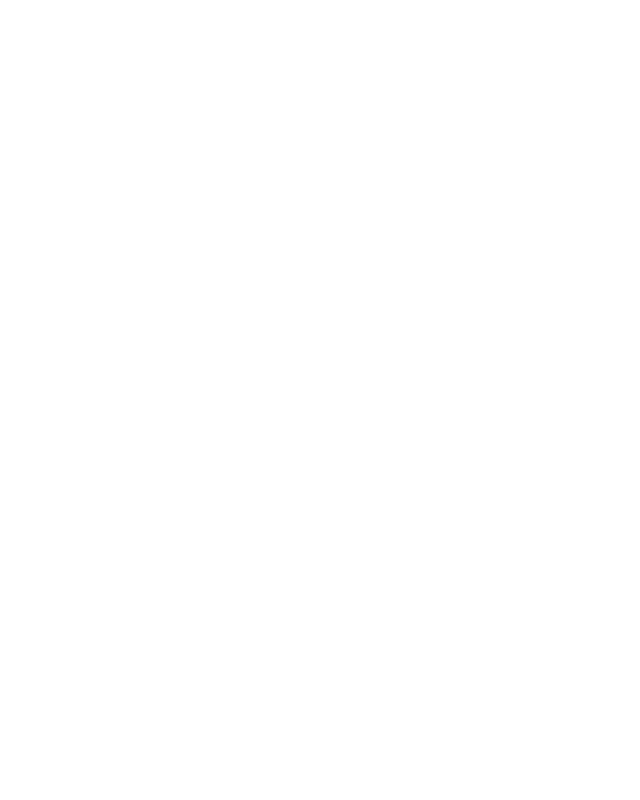
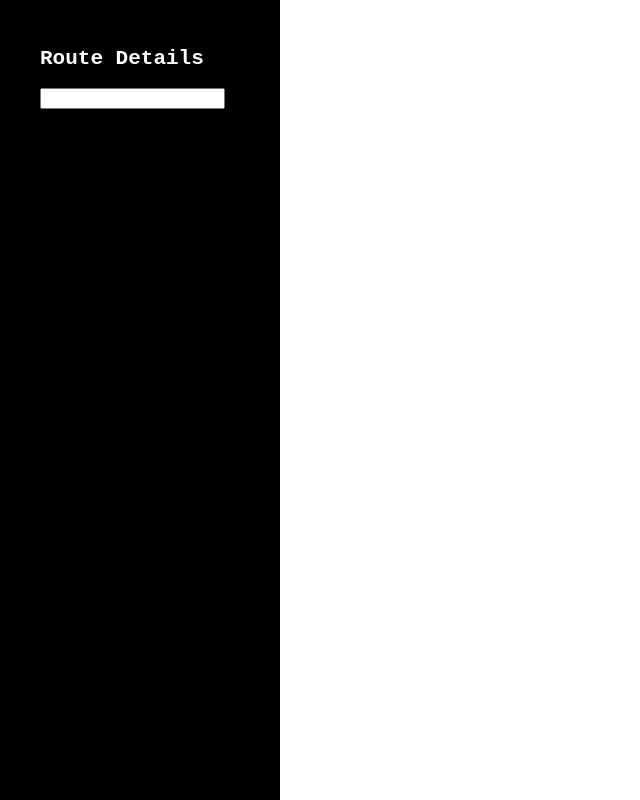
Before and after one commit to badgentlemen/funmap, a React (Create React App) app: page / in a window 1280 px wide. Shown: the whole page, without its empty margins (0-640 px from the left). Built offline with nearby package versions, Linux system fonts and the light colour scheme.

Commit message:
проектирование мэйн компонентов

```diff
--- a/public/index.html
+++ b/public/index.html
@@ -1,41 +1,15 @@
 <!DOCTYPE html>
-<html lang="en">
-  <head>
+<html lang="ru">
+<head>
     <meta charset="utf-8" />
     <link rel="shortcut icon" href="%PUBLIC_URL%/favicon.ico" />
-    <meta
-      name="viewport"
-      content="width=device-width, initial-scale=1, shrink-to-fit=no"
-    />
+    <meta name="viewport" content="width=device-width, initial-scale=1, shrink-to-fit=no" />
     <meta name="theme-color" content="#000000" />
-    <!--
-      manifest.json provides metadata used when your web app is installed on a
-      user's mobile device or desktop. See https://developers.google.com/web/fundamentals/web-app-manifest/
-    -->
-    <link rel="manifest" href="%PUBLIC_URL%/manifest.json" />
-    <!--
-      Notice the use of %PUBLIC_URL% in the tags above.
-      It will be replaced with the URL of the `public` folder during the build.
-      Only files inside the `public` folder can be referenced from the HTML.
+    <title>funmap</title>
+</head>
 
-      Unlike "/favicon.ico" or "favicon.ico", "%PUBLIC_URL%/favicon.ico" will
-      work correctly both with client-side routing and a non-root public URL.
-      Learn how to configure a non-root public URL by running `npm run build`.
-    -->
-    <title>funmap</title>
-  </head>
-  <body>
+<body>
     <noscript>You need to enable JavaScript to run this app.</noscript>
     <div id="root"></div>
-    <!--
-      This HTML file is a template.
-      If you open it directly in the browser, you will see an empty page.
-
-      You can add webfonts, meta tags, or analytics to this file.
-      The build step will place the bundled scripts into the <body> tag.
-
-      To begin the development, run `npm start` or `yarn start`.
-      To create a production bundle, use `npm run build` or `yarn build`.
-    -->
-  </body>
+</body>
 </html>
--- a/src/HomeLayout.tsx
+++ b/src/HomeLayout.tsx
@@ -1,12 +1,34 @@
 import React, { Component } from 'react';
+import MapBox from './component/Mapbox';
+import Sidebar from './component/Sidebar';
 import './app.css';
 
 class HomeLayout extends Component {
+
+
+
+    private renderBoard(): JSX.Element {
+        return (
+            <div className="HomeLayout__boardWrapper">
+                <Sidebar />
+            </div>
+        )
+    }
+
+    private renderLayoutPage(): JSX.Element {
+        return (
+            <div className="HomeLayout__layoutPage">
+                <MapBox/>
+            </div>
+        )
+    }
+
     render() {
         return (
             <div className="HomeLayout__layout">
                 <div className="HomeLayout__wrapper">
-
+                    { this.renderBoard() }
+                    { this.renderLayoutPage() }
                 </div>
             </div>
         );
--- a/src/app.css
+++ b/src/app.css
@@ -0,0 +1,51 @@
+html,
+body {
+    position: relative;
+    margin: 0;
+    padding: 0;
+    font-size: 14px;
+    font-family: 'Courier New', Courier, monospace;
+}
+
+
+.HomeLayout__layout {
+    position: relative;
+    display: flex;
+    flex-direction: row;
+    background-color: white;
+    min-height: 100vh;
+}
+
+.HomeLayout__wrapper {
+    position: relative;
+    display: flex;
+    flex-direction: row;
+}
+
+.HomeLayout__boardWrapper {
+    height: 100vh;
+    display: flex;
+    flex-direction: row;
+    position: fixed;
+    left: 0px;
+    width: inherit;
+    z-index: 300;
+    transition: width 0.25s ease-in-out 0s;
+    min-width: 280px;
+    background-color: black;
+    color: white;
+}
+
+.ui-sidebar {
+    position: relative;
+    flex: 1 1 auto;
+    overflow-y: auto;
+}
+
+.ui-sidebar__wrapper {
+    position: relative;
+    display: flex;
+    flex-direction: column;
+    padding: 30px 40px;
+    height: 1200px;
+}
--- /dev/null
+++ b/src/component/Mapbox/Mapbox.tsx
@@ -0,0 +1,38 @@
+import React, { Component } from 'react';
+
+interface IMapBoxProps {
+
+}
+
+interface IMapBoxState {
+    map: HTMLDivElement | null
+}
+
+export default class MapBox extends Component<IMapBoxProps, IMapBoxState> {
+    constructor(props: IMapBoxProps) {
+        super(props);
+        this.initMap();
+    }
+
+    private initMap() {
+
+    }
+
+    private destroyMap() {
+
+    }
+
+    renderMap() {
+
+    }
+
+    render() {
+        return (
+            <div className="ui-map-box">
+                <div className="ui-map-box__wrapper">
+                    <div className="map-box" id="mapbox"></div>
+                </div>
+            </div>
+        )
+    }
+}
--- /dev/null
+++ b/src/component/Mapbox/index.ts
@@ -0,0 +1,3 @@
+import MapBox from "./Mapbox";
+
+export default MapBox;
--- /dev/null
+++ b/src/component/RouteList/RouteList.tsx
@@ -0,0 +1,55 @@
+import React, { Component } from 'react';
+
+export interface IRoute {
+    name: string;
+    location: {
+        lat: string
+        lng: string
+    }
+    description?: string
+    expo?: string
+}
+
+interface IRouteListProps {
+    routes: IRoute[]
+    onRouteMixed?: Function
+}
+
+interface IRouteListState extends IRouteListProps {
+    hasListChanged?: boolean
+}
+
+
+export class RouteList extends Component<IRouteListProps, IRouteListState> {
+    state: IRouteListState;
+
+    constructor(props: IRouteListProps) {
+        super(props);
+        this.state = {
+            routes: this.props.routes
+        };
+
+        if (this.props.onRouteMixed) {
+            this.props.onRouteMixed();
+        }
+    }
+
+    render() {
+        const { routes } = this.state;
+        return (
+            <div className="ui-route-list">
+                <div className="ui-route-list__wrapper">
+                    {
+                        routes.map((route, index) => {
+                            return (
+                                <div key={index} title={`Точка маршрута ${index + 1}`}>
+
+                                </div>
+                            )
+                        })
+                    }
+                </div>
+            </div>
+        )
+    }
+}
--- /dev/null
+++ b/src/component/Sidebar/Sidebar.tsx
@@ -0,0 +1,71 @@
+import React, { Component } from 'react';
+import { RouteList, IRoute } from '../RouteList/RouteList';
+
+class IRouteLocation {
+    lat: string;
+    lng: string;
+    constructor(lat: string, lng: string) {
+        this.lat = lat;
+        this.lng = lng
+    }
+}
+
+const initialRoutes: IRoute[] = [{
+    name: 'улица проспект Ленина, 59, Нальчик, Кабардино-Балкарская Республика',
+    location: new IRouteLocation('43.486987', '43.609875')
+}]
+
+interface ISidebarProps {
+    routes?: IRoute[]
+}
+
+interface ISidebarState {
+    routes: IRoute[]
+    searchValue: string
+}
+
+export default class Sidebar extends Component<ISidebarProps, ISidebarState> {
+
+    constructor(props: ISidebarProps) {
+        super(props);
+        this.state = {
+            routes: this.props.routes || initialRoutes,
+            searchValue: ''
+        };
+    }
+
+    private routeListMixed() {
+
+    }
+
+    private locationSearch(event: React.FormEvent<HTMLInputElement>) {
+        const safeSearchingLocation: string = event.currentTarget.value;
+        this.setState({
+            searchValue: safeSearchingLocation
+        });
+    }
+
+    handleKeyPress(event: React.KeyboardEvent<HTMLInputElement>) {
+        if (event.key === 'Enter') {
+            const address = this.state.searchValue;
+        }
+    }
+
+    render() {
+        const { routes, searchValue } = this.state;
+        return (
+            <div className="ui-sidebar">
+                <div className="ui-sidebar__wrapper">
+                    <div className="ui-sidebar__header">
+                        <h2>Route Details</h2>
+                        <input type="text" onChange={e => this.locationSearch(e) } value={searchValue} onKeyPress={ e => this.handleKeyPress(e) }/>
+                        <RouteList routes={routes} onRouteMixed={this.routeListMixed.bind(this)}/>
+                    </div>
+                    <div className="ui-sidebar__body">
+
+                    </div>
+                </div>
+            </div>
+        )
+    }
+}
--- /dev/null
+++ b/src/component/Sidebar/index.ts
@@ -0,0 +1,3 @@
+import Sidebar from "./Sidebar";
+
+export default Sidebar;
--- a/src/react-app-env.d.ts
+++ b/src/react-app-env.d.ts
@@ -1 +1,3 @@
 /// <reference types="react-scripts" />
+
+declare const google: any;
--- a/tsconfig.json
+++ b/tsconfig.json
@@ -17,7 +17,7 @@
     "resolveJsonModule": true,
     "isolatedModules": true,
     "noEmit": true,
-    "jsx": "preserve"
+    "jsx": "preserve",
   },
   "include": [
     "src"
```
Also changed, not shown: package.json (+10 -8 lines), 2 other files (tests, documents, lock files or other folders).
